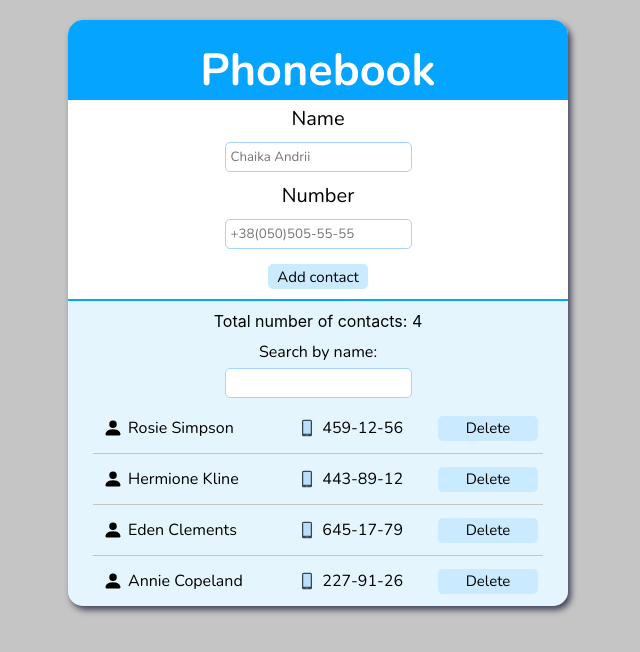
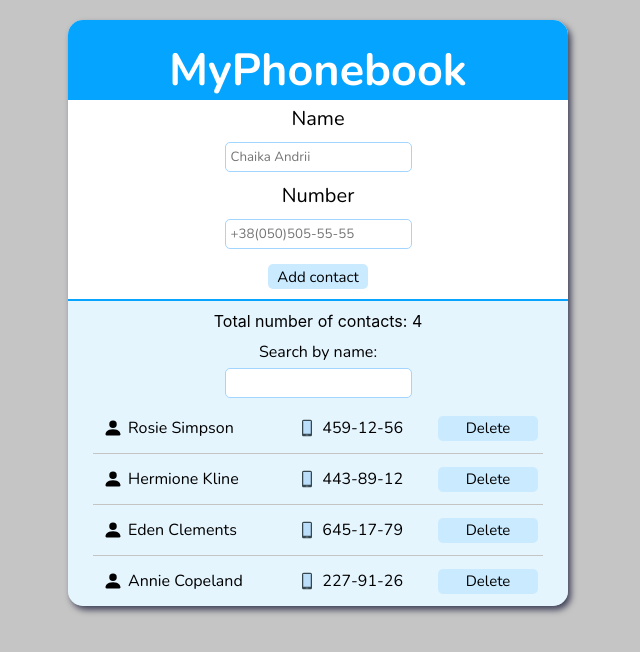
Before and after one commit to ChaikAndrew/goit-react-hw-02-phonebook-, a React (Create React App) app: page / in a window 1280 px wide. Shown: the top 652 px of the page, without its empty margins (322-962 px from the left). Built offline with nearby package versions, Linux system fonts and the light colour scheme.

Commit message:
Update App.jsx

```diff
--- a/src/components/App.jsx
+++ b/src/components/App.jsx
@@ -46,7 +46,7 @@ class App extends Component {
     );
     return (
       <div className={s.Phonebook__container}>
-        <h1 className={s.Phonebook__title}>Phonebook</h1>
+        <h1 className={s.Phonebook__title}>MyPhonebook</h1>
         <PhoneBookEditor onSubmit={this.addContact} />
         <p className={s.Contacts__sum}>
           Total number of contacts: {contacts.length}
```
